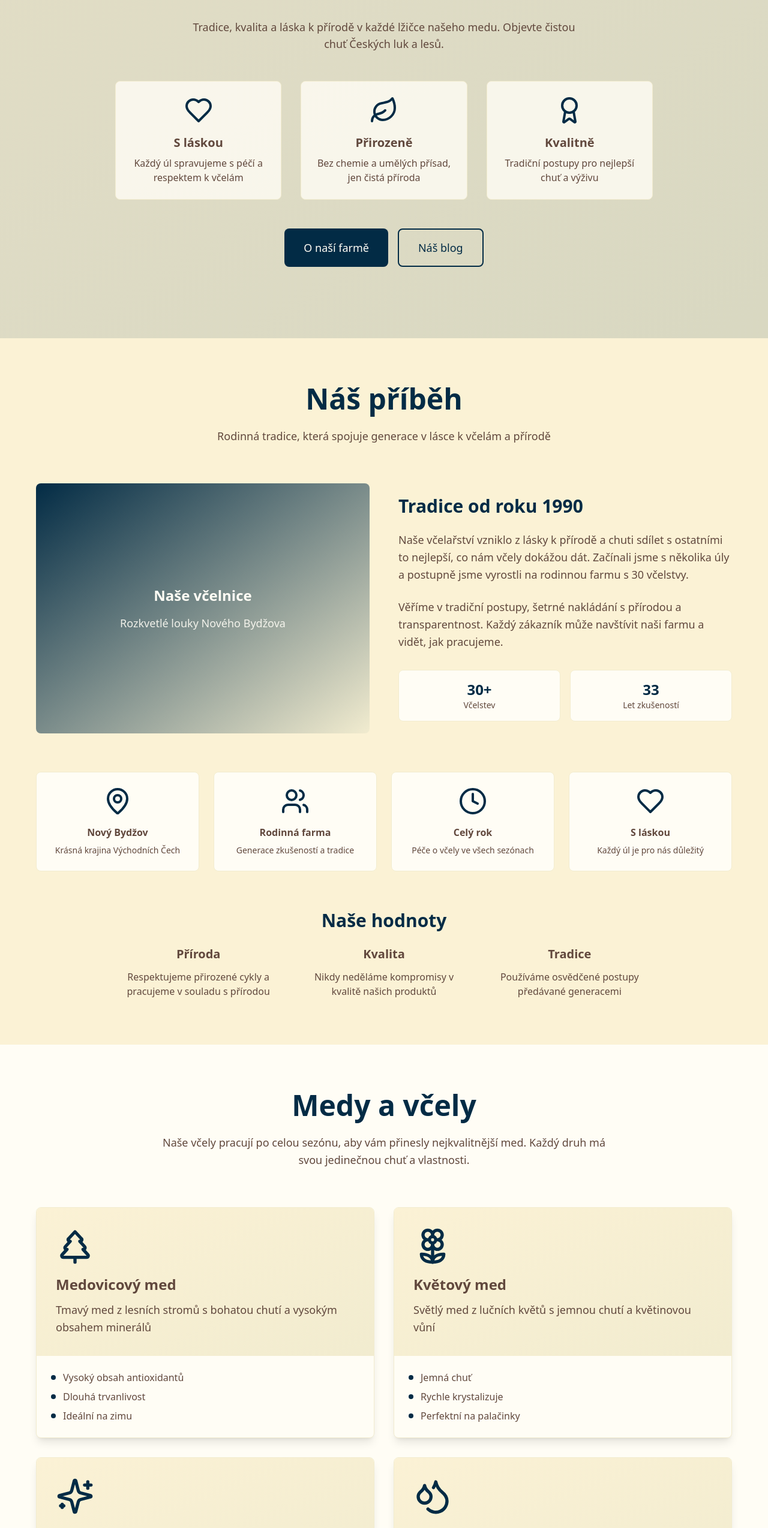
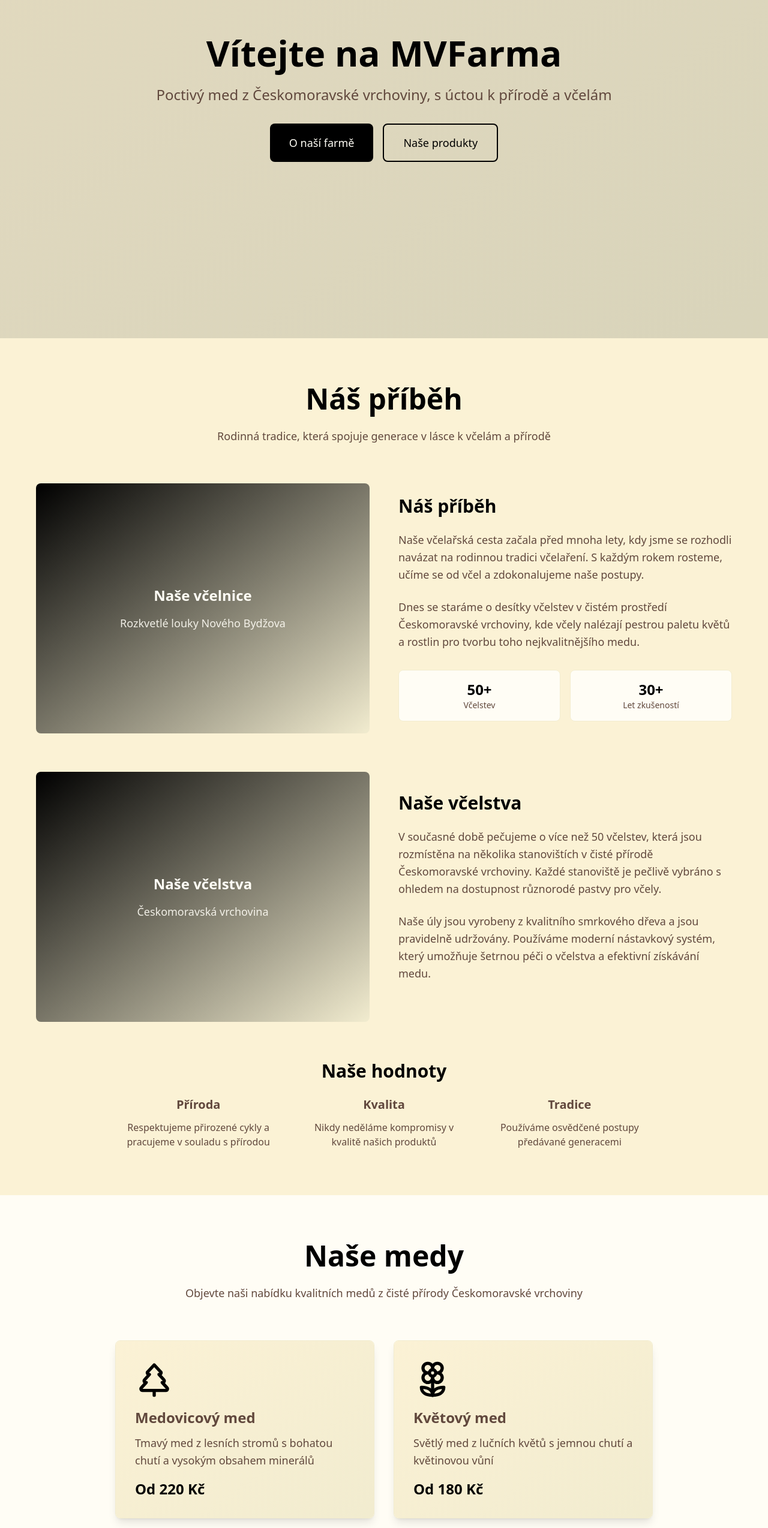
Before and after one commit to Hyneeck/mvfarma, a React (Vite) app: page / in a window 1280 px wide. Shown: the part 236-2784 px from the top of the page at 60% size. Built offline with nearby package versions, Linux system fonts and the light colour scheme.

Commit message:
Update MVFarma website styles
Apply new color scheme and update content for hero, product, and about sections. Adjust responsive behavior and animations according to the latest instructions.

```diff
--- a/src/components/MVFarmaHero.tsx
+++ b/src/components/MVFarmaHero.tsx
@@ -14,44 +14,19 @@ const MVFarmaHero = () => {
               Vítejte na MVFarma
             </h1>
             <p className="text-xl md:text-2xl text-foreground mb-8 leading-relaxed">
-              Z úlu rovnou k vám - čerstvý český med od rodinného včelařství
-            </p>
-            <p className="text-lg text-muted-foreground max-w-2xl mx-auto mb-12">
-              Tradice, kvalita a láska k přírodě v každé lžičce našeho medu.
-              Objevte čistou chuť Českých luk a lesů.
+              Poctivý med z Českomoravské vrchoviny, s úctou k přírodě a včelám
             </p>
           </div>
         </ScrollAnimation>
 
-        <ScrollAnimation animation="slide-in-left" delay={200}>
-          <div className="grid grid-cols-1 md:grid-cols-3 gap-8 max-w-4xl mx-auto mb-12">
-            <div className="bg-card/80 backdrop-blur-sm p-6 rounded-lg border border-border hover:shadow-lg transition-all duration-300 hover:-translate-y-2">
-              <Heart className="text-primary w-12 h-12 mx-auto mb-4" />
-              <h3 className="text-xl font-bold text-foreground mb-2">S láskou</h3>
-              <p className="text-muted-foreground">Každý úl spravujeme s péčí a respektem k včelám</p>
-            </div>
 
-            <div className="bg-card/80 backdrop-blur-sm p-6 rounded-lg border border-border hover:shadow-lg transition-all duration-300 hover:-translate-y-2">
-              <Leaf className="text-primary w-12 h-12 mx-auto mb-4" />
-              <h3 className="text-xl font-bold text-foreground mb-2">Přirozeně</h3>
-              <p className="text-muted-foreground">Bez chemie a umělých přísad, jen čistá příroda</p>
-            </div>
-
-            <div className="bg-card/80 backdrop-blur-sm p-6 rounded-lg border border-border hover:shadow-lg transition-all duration-300 hover:-translate-y-2">
-              <Award className="text-primary w-12 h-12 mx-auto mb-4" />
-              <h3 className="text-xl font-bold text-foreground mb-2">Kvalitně</h3>
-              <p className="text-muted-foreground">Tradiční postupy pro nejlepší chuť a výživu</p>
-            </div>
-          </div>
-        </ScrollAnimation>
-
-        <ScrollAnimation animation="fade-in" delay={400}>
+        <ScrollAnimation animation="fade-in" delay={200}>
           <div className="flex flex-col sm:flex-row gap-4 justify-center">
             <button className="bg-primary text-primary-foreground px-8 py-4 rounded-lg hover:bg-primary/90 transition-all duration-300 hover:-translate-y-1 hover:shadow-lg font-medium text-lg">
               O naší farmě
             </button>
             <button className="border-2 border-primary text-primary px-8 py-4 rounded-lg hover:bg-primary hover:text-primary-foreground transition-all duration-300 hover:-translate-y-1 hover:shadow-lg font-medium text-lg">
-              Náš blog
+              Naše produkty
             </button>
           </div>
         </ScrollAnimation>
--- a/src/components/MVFarmaProduce.tsx
+++ b/src/components/MVFarmaProduce.tsx
@@ -1,5 +1,5 @@
 import React from 'react';
-import { Droplets, Flower2, TreePine, Sparkles } from 'lucide-react';
+import { Flower2, TreePine } from 'lucide-react';
 import ScrollAnimation from './ScrollAnimation';
 
 const MVFarmaProduce = () => {
@@ -8,25 +8,13 @@ const MVFarmaProduce = () => {
       title: "Medovicový med",
       description: "Tmavý med z lesních stromů s bohatou chutí a vysokým obsahem minerálů",
       icon: TreePine,
-      features: ["Vysoký obsah antioxidantů", "Dlouhá trvanlivost", "Ideální na zimu"]
+      price: "Od 220 Kč"
     },
     {
       title: "Květový med",
       description: "Světlý med z lučních květů s jemnou chutí a květinovou vůní",
       icon: Flower2,
-      features: ["Jemná chuť", "Rychle krystalizuje", "Perfektní na palačinky"]
-    },
-    {
-      title: "Lipový med",
-      description: "Vzácný med s charakteristickou chutí a léčivými účinky",
-      icon: Sparkles,
-      features: ["Léčivé účinky", "Výjimečná chuť", "Limitovaná edice"]
-    },
-    {
-      title: "Pastovaný med",
-      description: "Krémový med snadno roztíratelný, ideální na chleba",
-      icon: Droplets,
-      features: ["Krémová konzistence", "Neroztéká se", "Oblíbený u dětí"]
+      price: "Od 180 Kč"
     }
   ];
 
@@ -35,32 +23,22 @@ const MVFarmaProduce = () => {
       <div className="container mx-auto px-5 max-w-[1200px]">
         <ScrollAnimation animation="fade-in">
           <div className="text-center mb-16">
-            <h2 className="text-3xl md:text-5xl font-bold text-primary mb-6">Medy a včely</h2>
+            <h2 className="text-3xl md:text-5xl font-bold text-primary mb-6">Naše medy</h2>
             <p className="text-lg text-muted-foreground max-w-3xl mx-auto leading-relaxed">
-              Naše včely pracují po celou sezónu, aby vám přinesly nejkvalitnější med.
-              Každý druh má svou jedinečnou chuť a vlastnosti.
+              Objevte naši nabídku kvalitních medů z čisté přírody Českomoravské vrchoviny
             </p>
           </div>
         </ScrollAnimation>
 
-        <div className="grid grid-cols-1 md:grid-cols-2 gap-8 mb-16">
+        <div className="grid grid-cols-1 md:grid-cols-2 gap-8 mb-16 max-w-4xl mx-auto">
           {honeyTypes.map((honey, index) => (
             <ScrollAnimation key={index} animation="scale-in" delay={index * 100}>
               <div className="bg-card border border-border rounded-lg overflow-hidden shadow-lg hover:shadow-xl hover:-translate-y-2 transition-all duration-300">
                 <div className="bg-gradient-to-br from-accent to-secondary p-8">
                   <honey.icon className="text-primary w-16 h-16 mb-4" />
                   <h3 className="text-2xl font-bold text-foreground mb-3">{honey.title}</h3>
-                  <p className="text-muted-foreground text-lg leading-relaxed">{honey.description}</p>
-                </div>
-                <div className="p-6">
-                  <ul className="space-y-2">
-                    {honey.features.map((feature, featureIndex) => (
-                      <li key={featureIndex} className="flex items-center text-foreground">
-                        <div className="w-2 h-2 bg-primary rounded-full mr-3"></div>
-                        {feature}
-                      </li>
-                    ))}
-                  </ul>
+                  <p className="text-muted-foreground text-lg leading-relaxed mb-4">{honey.description}</p>
+                  <div className="text-2xl font-bold text-primary">{honey.price}</div>
                 </div>
               </div>
             </ScrollAnimation>
--- a/src/components/MVFarmaStory.tsx
+++ b/src/components/MVFarmaStory.tsx
@@ -28,25 +28,22 @@ const MVFarmaStory = () => {
           <ScrollAnimation animation="slide-in-right">
             <div>
               <h3 className="text-2xl md:text-3xl font-bold text-primary mb-6">
-                Tradice od roku 1990
+                Náš příběh
               </h3>
               <p className="text-lg text-foreground mb-6 leading-relaxed">
-                Naše včelařství vzniklo z lásky k přírodě a chuti sdílet s ostatními
-                to nejlepší, co nám včely dokážou dát. Začínali jsme s několika úly
-                a postupně jsme vyrostli na rodinnou farmu s 30 včelstvy.
+                Naše včelařská cesta začala před mnoha lety, kdy jsme se rozhodli navázat na rodinnou tradici včelaření. S každým rokem rosteme, učíme se od včel a zdokonalujeme naše postupy.
               </p>
               <p className="text-lg text-foreground mb-8 leading-relaxed">
-                Věříme v tradiční postupy, šetrné nakládání s přírodou a transparentnost.
-                Každý zákazník může navštívit naši farmu a vidět, jak pracujeme.
+                Dnes se staráme o desítky včelstev v čistém prostředí Českomoravské vrchoviny, kde včely nalézají pestrou paletu květů a rostlin pro tvorbu toho nejkvalitnějšího medu.
               </p>
 
               <div className="grid grid-cols-2 gap-4">
                 <div className="text-center p-4 bg-card rounded-lg border border-border">
-                  <div className="text-2xl font-bold text-primary">30+</div>
+                  <div className="text-2xl font-bold text-primary">50+</div>
                   <div className="text-sm text-muted-foreground">Včelstev</div>
                 </div>
                 <div className="text-center p-4 bg-card rounded-lg border border-border">
-                  <div className="text-2xl font-bold text-primary">33</div>
+                  <div className="text-2xl font-bold text-primary">30+</div>
                   <div className="text-sm text-muted-foreground">Let zkušeností</div>
                 </div>
               </div>
@@ -54,36 +51,33 @@ const MVFarmaStory = () => {
           </ScrollAnimation>
         </div>
 
-        <ScrollAnimation animation="fade-in">
-          <div className="grid grid-cols-1 md:grid-cols-2 lg:grid-cols-4 gap-6">
-            <div className="text-center p-6 bg-card rounded-lg border border-border hover:shadow-lg transition-all duration-300 hover:-translate-y-2">
-              <MapPin className="text-primary w-12 h-12 mx-auto mb-4" />
-              <h4 className="font-bold text-foreground mb-2">Nový Bydžov</h4>
-              <p className="text-muted-foreground text-sm">Krásná krajina Východních Čech</p>
+        <div className="grid grid-cols-1 lg:grid-cols-2 gap-12 items-center mb-16">
+          <ScrollAnimation animation="slide-in-left">
+            <div className="aspect-[4/3] bg-gradient-to-br from-primary to-secondary rounded-lg flex items-center justify-center">
+              <div className="text-center text-primary-foreground p-8">
+                <h3 className="text-2xl font-bold mb-4">Naše včelstva</h3>
+                <p className="text-lg opacity-90">Českomoravská vrchovina</p>
+              </div>
             </div>
+          </ScrollAnimation>
 
-            <div className="text-center p-6 bg-card rounded-lg border border-border hover:shadow-lg transition-all duration-300 hover:-translate-y-2">
-              <Users className="text-primary w-12 h-12 mx-auto mb-4" />
-              <h4 className="font-bold text-foreground mb-2">Rodinná farma</h4>
-              <p className="text-muted-foreground text-sm">Generace zkušeností a tradice</p>
+          <ScrollAnimation animation="slide-in-right">
+            <div>
+              <h3 className="text-2xl md:text-3xl font-bold text-primary mb-6">
+                Naše včelstva
+              </h3>
+              <p className="text-lg text-foreground mb-6 leading-relaxed">
+                V současné době pečujeme o více než 50 včelstev, která jsou rozmístěna na několika stanovištích v čisté přírodě Českomoravské vrchoviny. Každé stanoviště je pečlivě vybráno s ohledem na dostupnost různorodé pastvy pro včely.
+              </p>
+              <p className="text-lg text-foreground mb-8 leading-relaxed">
+                Naše úly jsou vyrobeny z kvalitního smrkového dřeva a jsou pravidelně udržovány. Používáme moderní nástavkový systém, který umožňuje šetrnou péči o včelstva a efektivní získávání medu.
+              </p>
             </div>
-
-            <div className="text-center p-6 bg-card rounded-lg border border-border hover:shadow-lg transition-all duration-300 hover:-translate-y-2">
-              <Clock className="text-primary w-12 h-12 mx-auto mb-4" />
-              <h4 className="font-bold text-foreground mb-2">Celý rok</h4>
-              <p className="text-muted-foreground text-sm">Péče o včely ve všech sezónach</p>
-            </div>
-
-            <div className="text-center p-6 bg-card rounded-lg border border-border hover:shadow-lg transition-all duration-300 hover:-translate-y-2">
-              <Heart className="text-primary w-12 h-12 mx-auto mb-4" />
-              <h4 className="font-bold text-foreground mb-2">S láskou</h4>
-              <p className="text-muted-foreground text-sm">Každý úl je pro nás důležitý</p>
-            </div>
-          </div>
-        </ScrollAnimation>
+          </ScrollAnimation>
+        </div>
 
         <ScrollAnimation animation="fade-in">
-          <div className="text-center mt-16">
+          <div className="text-center">
             <h3 className="text-2xl md:text-3xl font-bold text-primary mb-6">
               Naše hodnoty
             </h3>
--- a/src/index.css
+++ b/src/index.css
@@ -18,7 +18,7 @@ All colors MUST be HSL.
     --popover: 47 92% 98%; /* White #FCFCFC */
     --popover-foreground: 18 23% 31%; /* Liver #654236 */
 
-    --primary: 203 93% 14%; /* Prussian Blue #032B43 */
+    --primary: 0 0% 0%; /* Black #000000 */
     --primary-foreground: 47 92% 98%; /* White #FCFCFC */
 
     --secondary: 50 56% 88%; /* Eggshell #F1EAD5 */
@@ -28,25 +28,25 @@ All colors MUST be HSL.
     --muted-foreground: 18 23% 31%; /* Liver #654236 */
 
     --accent: 45 83% 91%; /* Cornsilk #FDF3D6 */
-    --accent-foreground: 203 93% 14%; /* Prussian Blue #032B43 */
+    --accent-foreground: 0 0% 0%; /* Black #000000 */
 
     --destructive: 0 84.2% 60.2%;
     --destructive-foreground: 47 92% 98%;
 
     --border: 50 56% 88%; /* Eggshell #F1EAD5 */
     --input: 50 56% 88%; /* Eggshell #F1EAD5 */
-    --ring: 203 93% 14%; /* Prussian Blue #032B43 */
+    --ring: 0 0% 0%; /* Black #000000 */
 
     --radius: 0.5rem;
 
     --sidebar-background: 47 92% 98%;
     --sidebar-foreground: 18 23% 31%;
-    --sidebar-primary: 203 93% 14%;
+    --sidebar-primary: 0 0% 0%;
     --sidebar-primary-foreground: 47 92% 98%;
     --sidebar-accent: 45 83% 91%;
-    --sidebar-accent-foreground: 203 93% 14%;
+    --sidebar-accent-foreground: 0 0% 0%;
     --sidebar-border: 50 56% 88%;
-    --sidebar-ring: 203 93% 14%;
+    --sidebar-ring: 0 0% 0%;
   }
 
   .dark {
```
